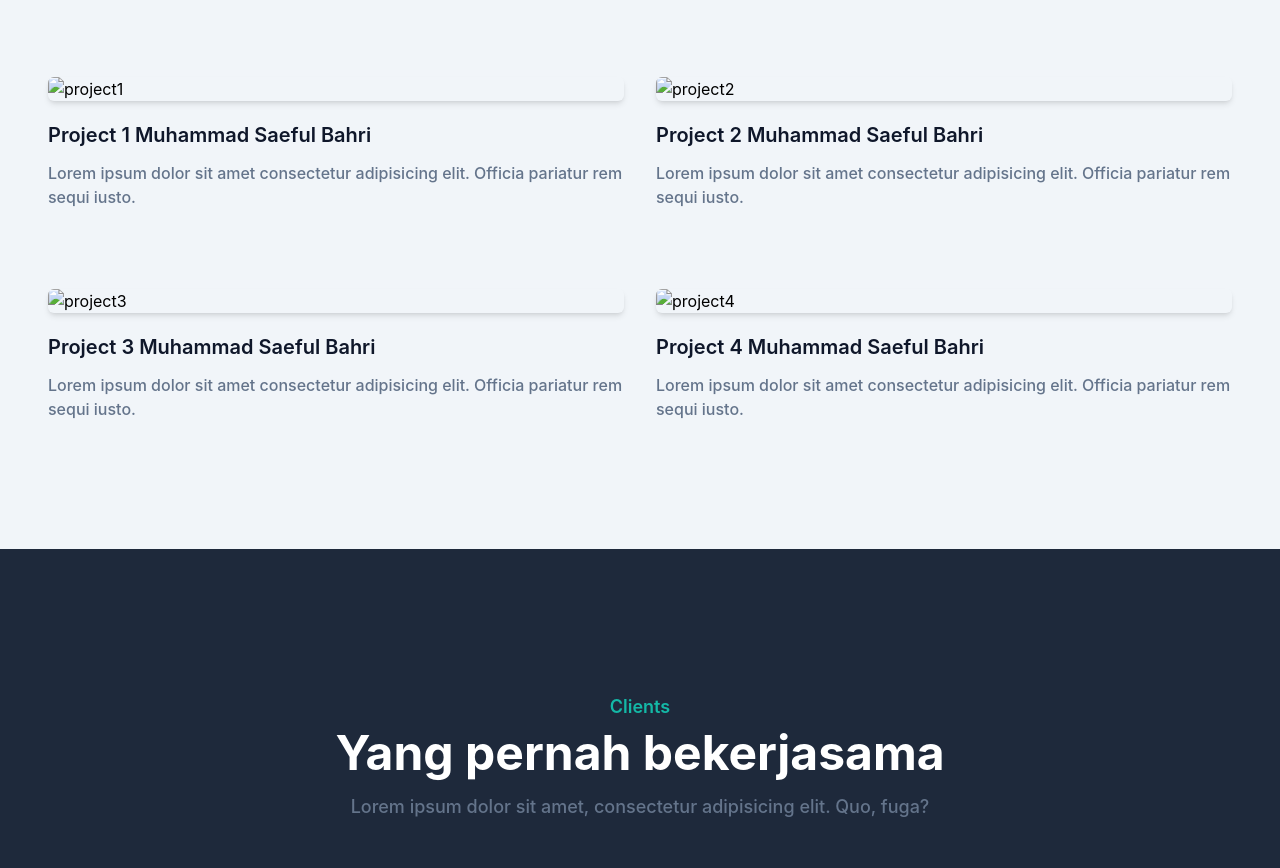
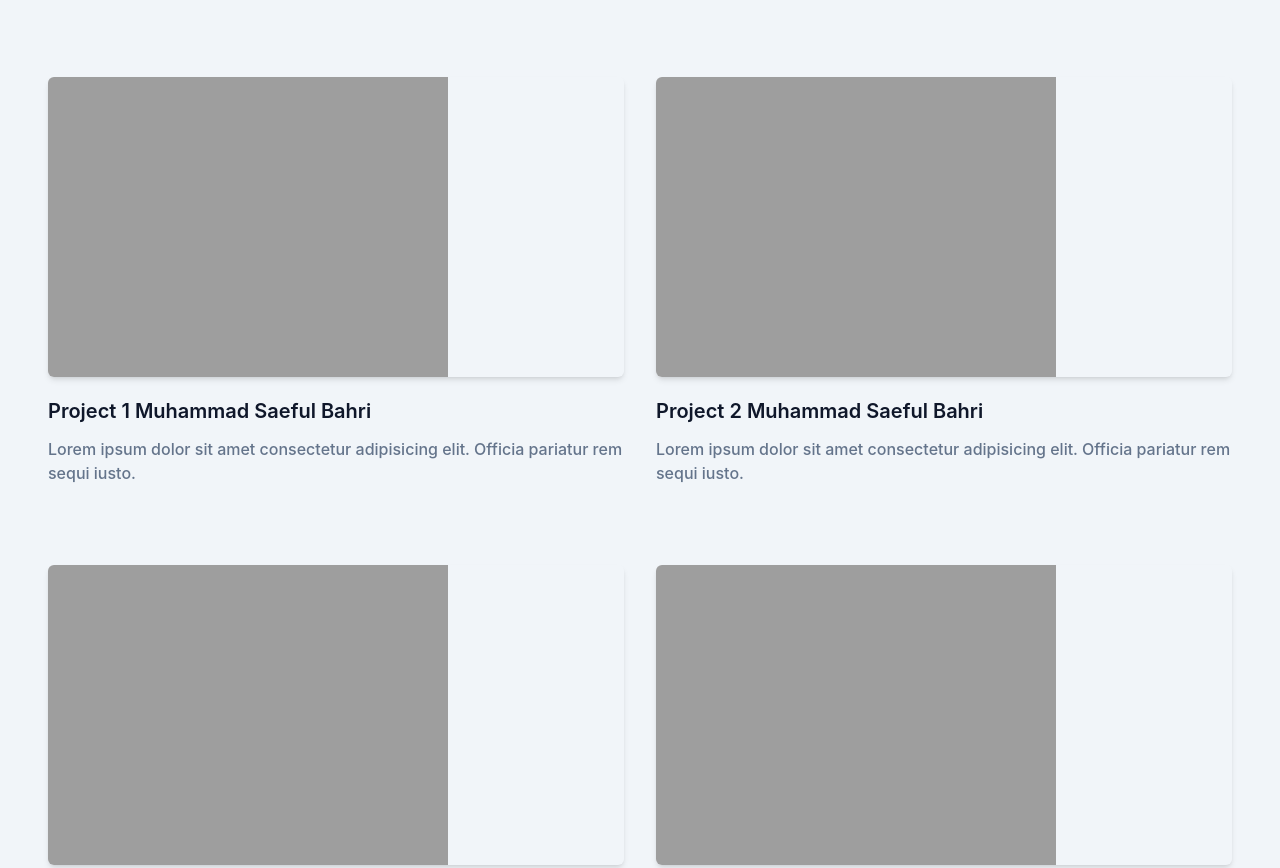
Before and after one commit to emsabah12/portfolio, a website: page index.html in a window 1280 px wide. Shown: the part 1538-2406 px from the top of the page. Drawn offline with Linux system fonts and the light colour scheme; the site is published under a folder, as on GitHub Pages, so addresses that start at the root find nothing.

Commit message:
mengubah portfolio

```diff
--- a/index.html
+++ b/index.html
@@ -251,28 +251,28 @@
             <div class="w-full px-4 flex flex-wrap justify-center xl:10/12 xl:mx-auto">
                 <div class="mb-12 p-4 md:w-1/2">
                     <div class="rounded-md shadow-md overflow-hidden">
-                        <img src="/src/img/portfolio/project1.jpg" alt="project1" width="w-100">
+                        <img src="src/img/portfolio/project1.jpg" alt="project1" width="w-100">
                     </div>
                     <h3 class="font-semibold text-xl text-dark mt-5 mb-3">Project 1 Muhammad Saeful Bahri</h3>
                     <p class="font-medium text-base text-secondary">Lorem ipsum dolor sit amet consectetur adipisicing elit. Officia pariatur rem sequi iusto.</p>
                 </div>
                 <div class="mb-12 p-4 md:w-1/2">
                     <div class="rounded-md shadow-md overflow-hidden">
-                        <img src="/src/img/portfolio/project2.jpg" alt="project2" width="w-100">
+                        <img src="src/img/portfolio/project2.jpg" alt="project2" width="w-100">
                     </div>
                     <h3 class="font-semibold text-xl text-dark mt-5 mb-3">Project 2 Muhammad Saeful Bahri</h3>
                     <p class="font-medium text-base text-secondary">Lorem ipsum dolor sit amet consectetur adipisicing elit. Officia pariatur rem sequi iusto.</p>
                 </div>
                 <div class="mb-12 p-4 md:w-1/2">
                     <div class="rounded-md shadow-md overflow-hidden">
-                        <img src="/src/img/portfolio/project3.jpg" alt="project3" width="w-100">
+                        <img src="src/img/portfolio/project3.jpg" alt="project3" width="w-100">
                     </div>
                     <h3 class="font-semibold text-xl text-dark mt-5 mb-3">Project 3 Muhammad Saeful Bahri</h3>
                     <p class="font-medium text-base text-secondary">Lorem ipsum dolor sit amet consectetur adipisicing elit. Officia pariatur rem sequi iusto.</p>
                 </div>
                 <div class="mb-12 p-4 md:w-1/2">
                     <div class="rounded-md shadow-md overflow-hidden">
-                        <img src="/src/img/portfolio/project4.jpg" alt="project4" width="w-100">
+                        <img src="src/img/portfolio/project4.jpg" alt="project4" width="w-100">
                     </div>
                     <h3 class="font-semibold text-xl text-dark mt-5 mb-3">Project 4 Muhammad Saeful Bahri</h3>
                     <p class="font-medium text-base text-secondary">Lorem ipsum dolor sit amet consectetur adipisicing elit. Officia pariatur rem sequi iusto.</p>
```
